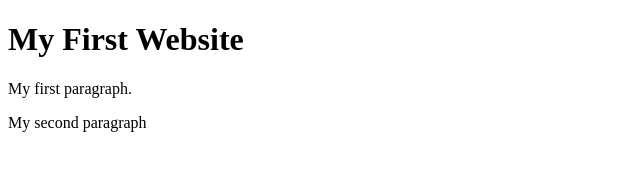
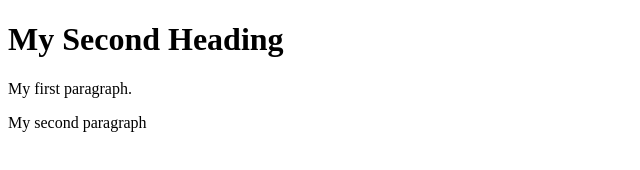
Before and after one commit to psvworks/codersrank-practice, a website: page index.html in a window 1280 px wide. Shown: the whole page, without its empty margins (0-640 px from the left). Drawn offline with Linux system fonts and the light colour scheme.

Commit message:
Add new heading

```diff
--- a/index.html
+++ b/index.html
@@ -5,7 +5,7 @@
     </head>
 
     <body>
-      <h1>My First Website</h1>
+      <h1>My Second Heading</h1>
       <p>My first paragraph.</p>
       <p>My second paragraph</p>
     </body>
```
